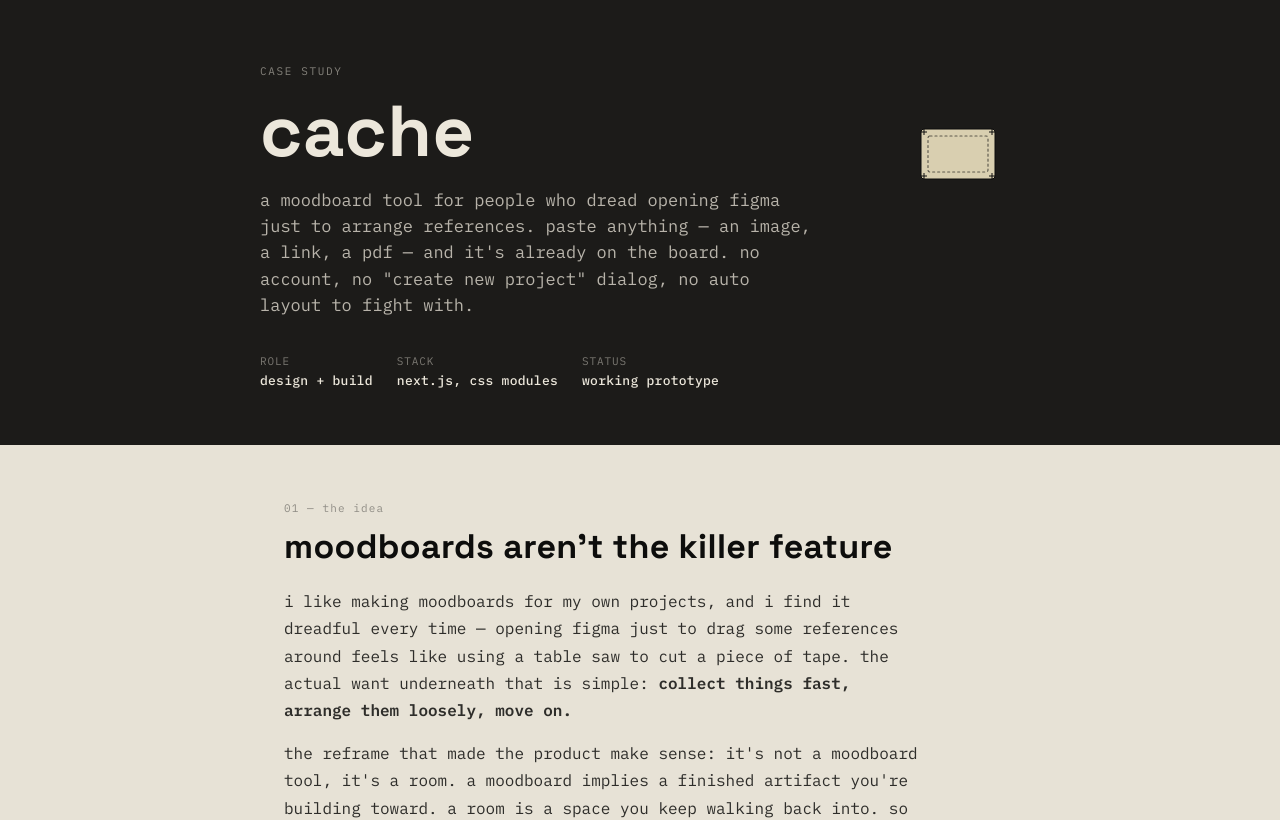
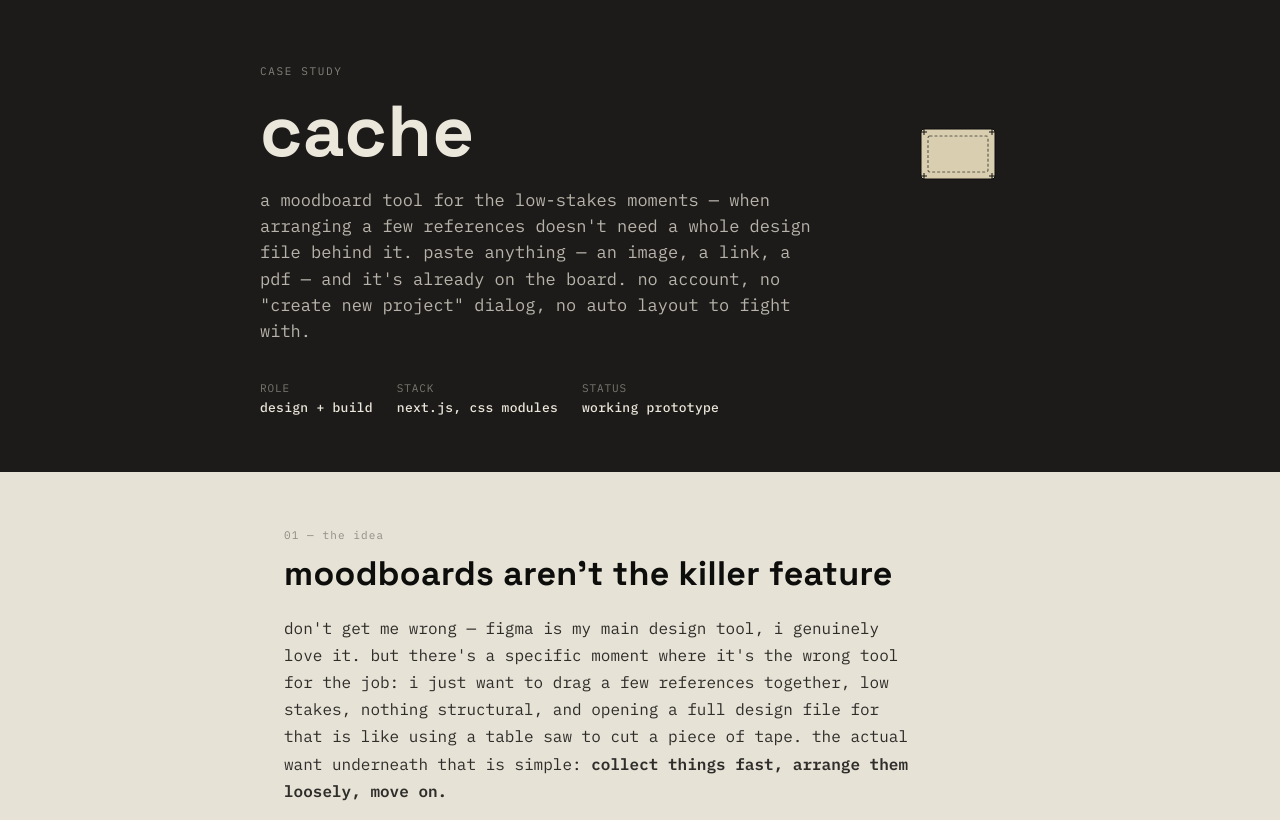
Before and after one commit to yafira/cache, a Next.js app: page /case-study in a window 1280 px wide. Shown: the top 820 px of the page. Built offline with nearby package versions, Linux system fonts and the light colour scheme.

Commit message:
reframing case study

```diff
--- a/app/case-study/page.js
+++ b/app/case-study/page.js
@@ -13,10 +13,11 @@ export default function CaseStudy() {
           <div className={styles.heroEyebrow}>case study</div>
           <h1 className={styles.heroTitle}>cache</h1>
           <p className={styles.heroThesis}>
-            a moodboard tool for people who dread opening figma just to arrange
-            references. paste anything — an image, a link, a pdf — and it's
-            already on the board. no account, no "create new project" dialog, no
-            auto layout to fight with.
+            a moodboard tool for the low-stakes moments — when arranging a few
+            references doesn't need a whole design file behind it. paste
+            anything — an image, a link, a pdf — and it's already on the board.
+            no account, no "create new project" dialog, no auto layout to fight
+            with.
           </p>
           <div className={styles.heroMeta}>
             <div className={styles.heroMetaItem}>
@@ -87,10 +88,12 @@ export default function CaseStudy() {
             moodboards aren't the killer feature
           </h2>
           <p className={styles.prose}>
-            i like making moodboards for my own projects, and i find it dreadful
-            every time — opening figma just to drag some references around feels
-            like using a table saw to cut a piece of tape. the actual want
-            underneath that is simple:{" "}
+            don't get me wrong — figma is my main design tool, i genuinely love
+            it. but there's a specific moment where it's the wrong tool for the
+            job: i just want to drag a few references together, low stakes,
+            nothing structural, and opening a full design file for that is like
+            using a table saw to cut a piece of tape. the actual want underneath
+            that is simple:{" "}
             <b>collect things fast, arrange them loosely, move on.</b>
           </p>
           <p className={styles.prose}>
```
